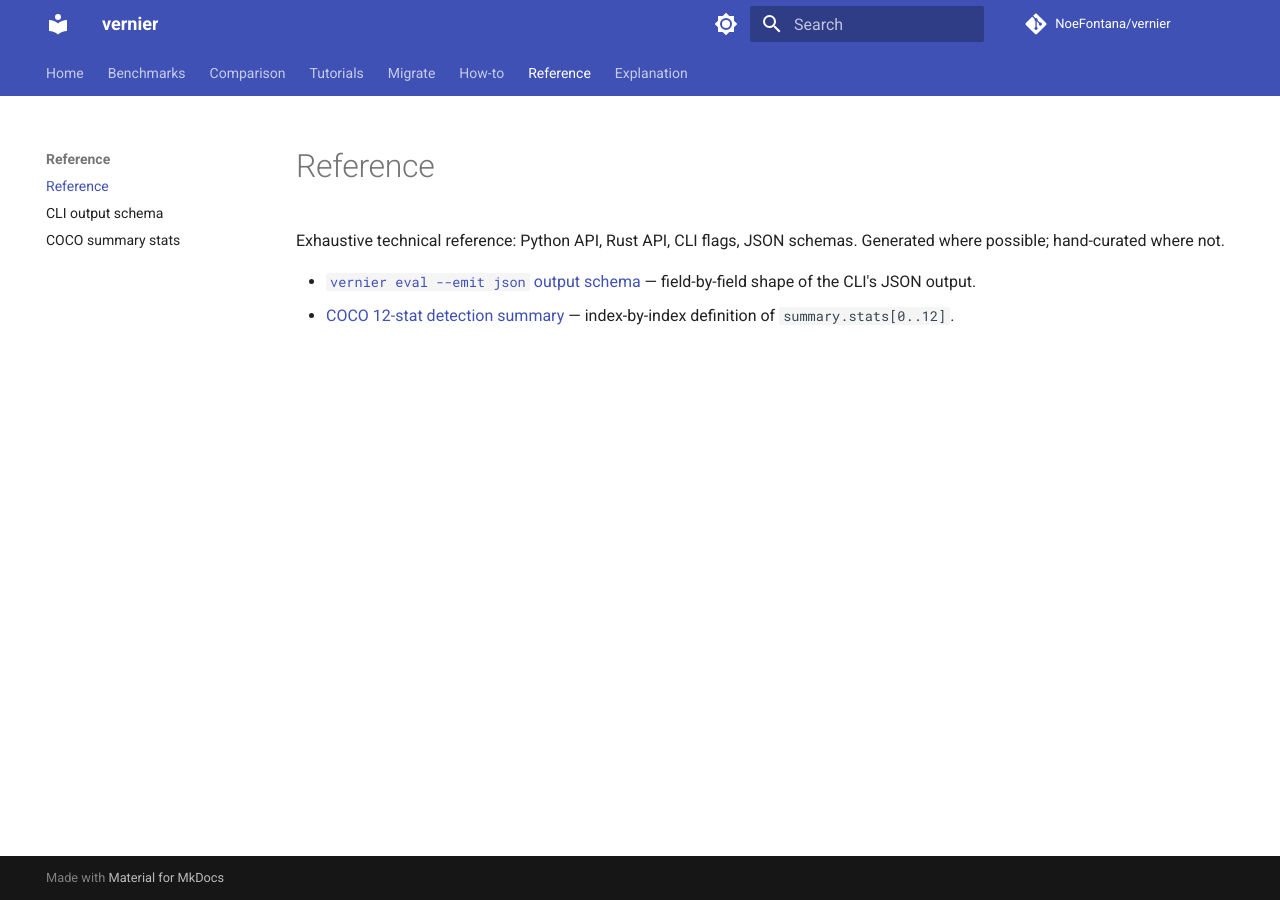
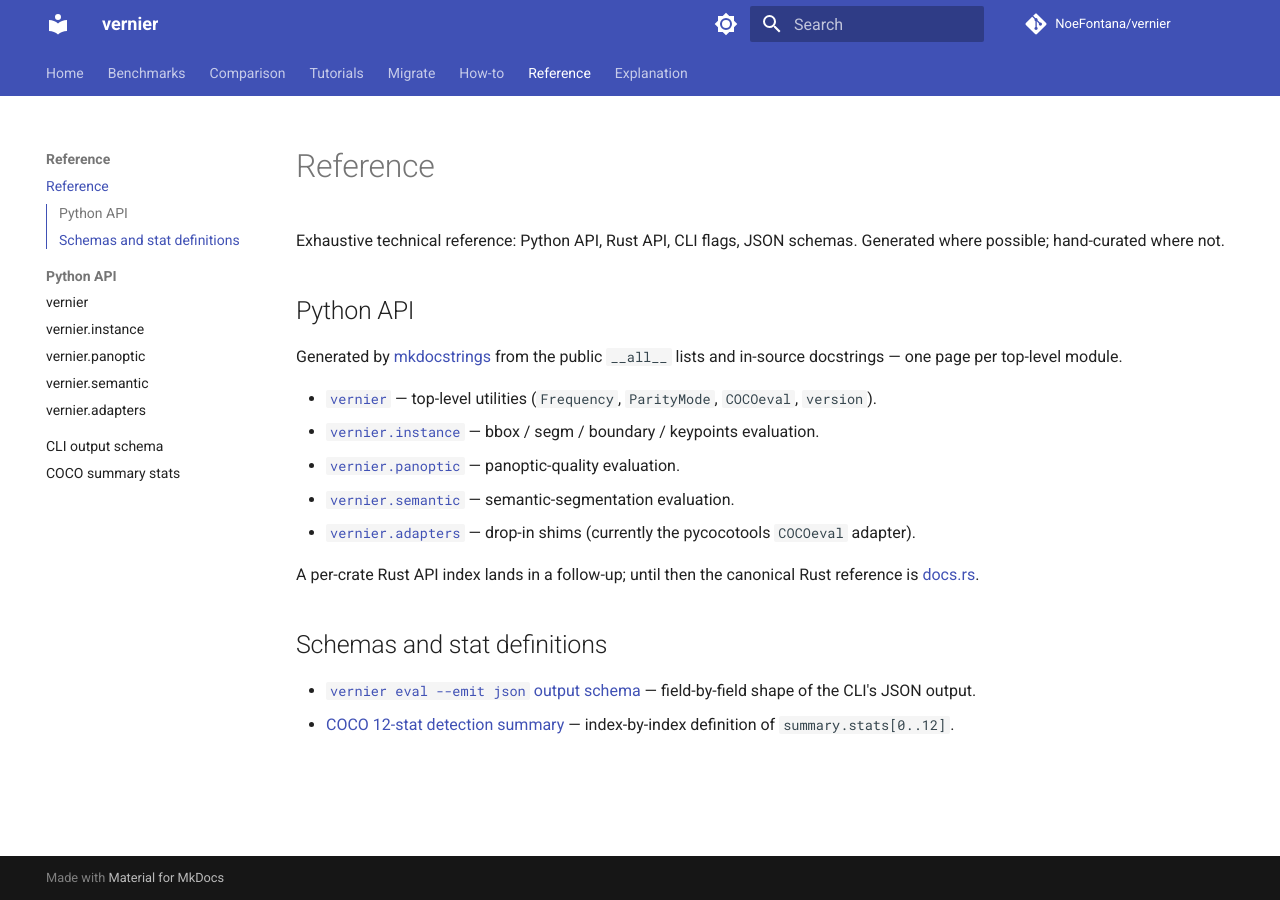
Before and after one commit to NoeFontana/vernier, an MkDocs documentation site: the page built from docs/reference/README.md, in a window 1280 px wide. Built offline with MkDocs 1.6.1 and Material for MkDocs 9.7.7, drawn with Linux system fonts in a browser that asks for light colours; comment, search, counter and statistics services are not loaded.

Commit message:
docs(reference): generate Python API pages with mkdocstrings (#214)
Five Python API reference pages (one per top-level module) wired into
the Reference nav. Each page renders ::: vernier.<module>; mkdocstrings
auto-generates the structured class/function listing from __all__ +
in-source docstrings. Common rendering options moved to the global
handler config in mkdocs.yml so each per-page file is just the module
docstring directive plus explicit type-alias / constant directives.

Type aliases (Union/Literal) and module-level Final[...] constants are
not auto-rendered from a top-level ::: directive, so they get explicit
per-name :::vernier.<module>.<name> blocks. A drift-guard test
(tests/python/test_docs_api_reference.py) asserts that every name in
each module's __all__ either auto-renders (class/function/builtin) or
has an explicit directive on the page — adding a new type alias to
__all__ without a corresponding page update fails the test with a
clear remediation message.

Coverage today: 74 public names rendered across vernier (4),
vernier.instance (31), vernier.panoptic (15), vernier.semantic (22),
vernier.adapters (2) — full __all__ coverage on every page. mkdocs
strict build passes; per-page nav links work.

Rust API reference is a separate workstream; the README index points
at docs.rs as the canonical Rust source until then.

```diff
--- a/docs/reference/README.md
+++ b/docs/reference/README.md
@@ -3,6 +3,28 @@
 Exhaustive technical reference: Python API, Rust API, CLI flags, JSON
 schemas. Generated where possible; hand-curated where not.
 
+## Python API
+
+Generated by [mkdocstrings](https://mkdocstrings.github.io/) from the
+public `__all__` lists and in-source docstrings — one page per
+top-level module.
+
+- [`vernier`](python/vernier.md) — top-level utilities (`Frequency`,
+  `ParityMode`, `COCOeval`, `version`).
+- [`vernier.instance`](python/instance.md) — bbox / segm / boundary /
+  keypoints evaluation.
+- [`vernier.panoptic`](python/panoptic.md) — panoptic-quality
+  evaluation.
+- [`vernier.semantic`](python/semantic.md) — semantic-segmentation
+  evaluation.
+- [`vernier.adapters`](python/adapters.md) — drop-in shims (currently
+  the pycocotools `COCOeval` adapter).
+
+A per-crate Rust API index lands in a follow-up; until then the canonical
+Rust reference is [docs.rs](https://docs.rs/vernier-core).
+
+## Schemas and stat definitions
+
 - [`vernier eval --emit json` output schema](cli-output-schema.md) —
   field-by-field shape of the CLI's JSON output.
 - [COCO 12-stat detection summary](coco-summary-stats.md) —
--- a/mkdocs.yml
+++ b/mkdocs.yml
@@ -49,6 +49,13 @@
           options:
             show_source: false
             docstring_style: google
+            members_order: alphabetical
+            heading_level: 2
+            docstring_section_style: table
+            separate_signature: true
+            show_signature_annotations: true
+            signature_crossrefs: true
+            merge_init_into_class: true
   - redirects:
       redirect_maps:
         explanation/lvis-migration.md: migrate/from-lvis-api.md
@@ -82,6 +89,12 @@
       - Evaluate on a background thread: how-to/background-evaluator.md
   - Reference:
       - reference/README.md
+      - Python API:
+          - vernier: reference/python/vernier.md
+          - vernier.instance: reference/python/instance.md
+          - vernier.panoptic: reference/python/panoptic.md
+          - vernier.semantic: reference/python/semantic.md
+          - vernier.adapters: reference/python/adapters.md
       - CLI output schema: reference/cli-output-schema.md
       - COCO summary stats: reference/coco-summary-stats.md
   - Explanation:
```
Also changed, not shown: docs/reference/python/adapters.md (added, +10 -0 lines), docs/reference/python/instance.md (added, +28 -0 lines), docs/reference/python/panoptic.md (added, +20 -0 lines), docs/reference/python/semantic.md (added, +47 -0 lines), docs/reference/python/vernier.md (added, +21 -0 lines), 1 other file.
